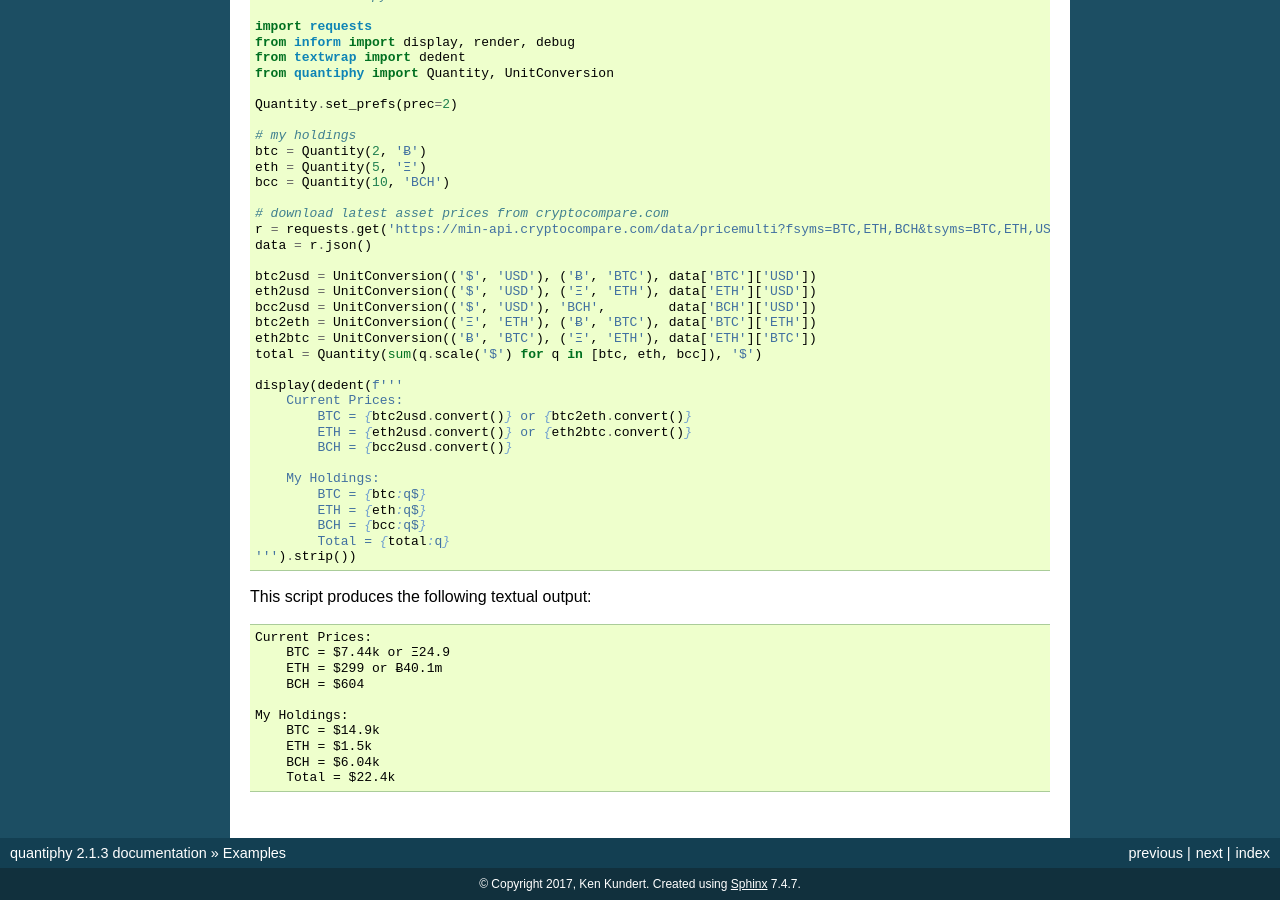
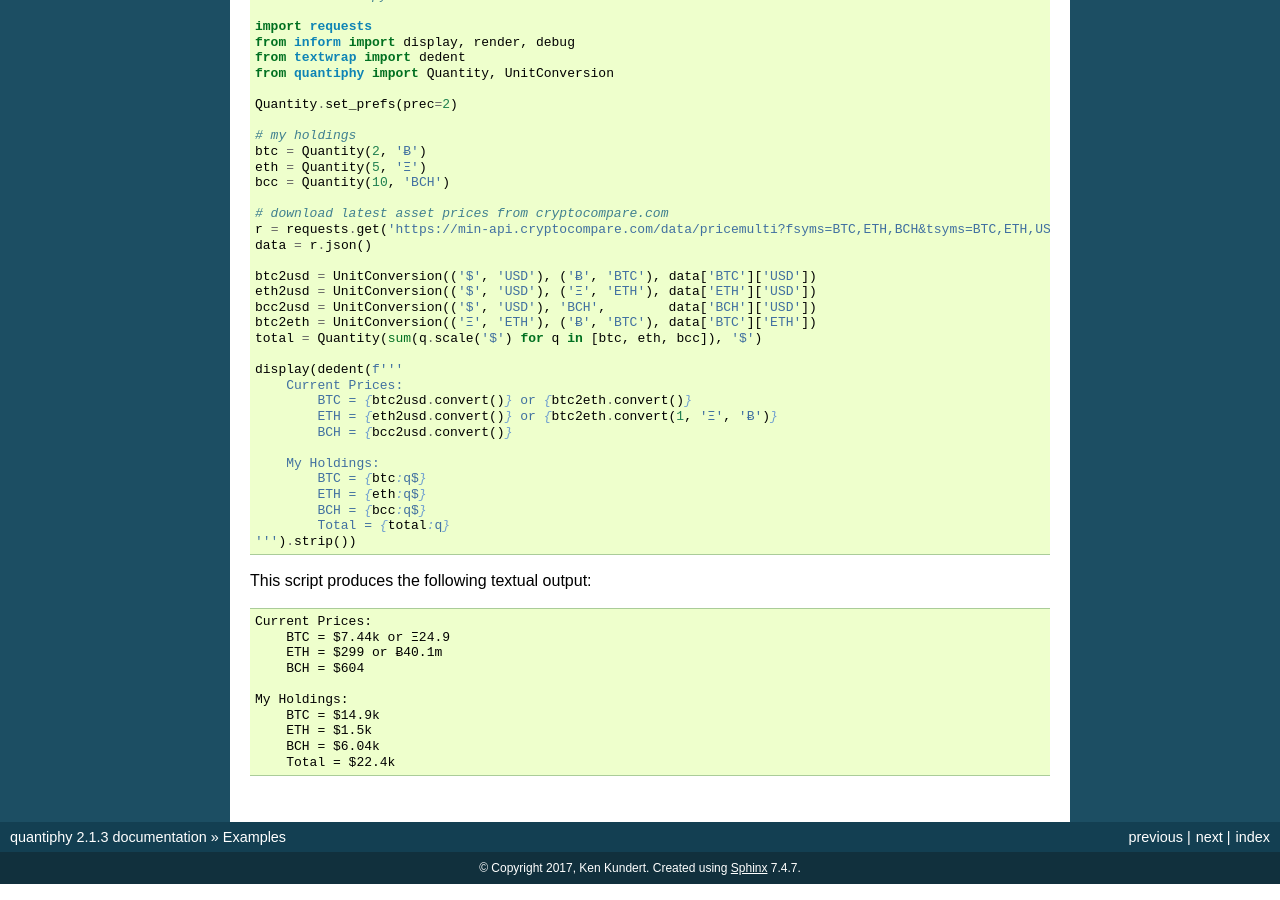
Before and after one commit to KenKundert/quantiphy, a Sphinx documentation site: the page built from doc/examples.rst, in a window 1280 px wide and 900 px high, scrolled down 8619 px. Built offline with Sphinx 7.4.7, drawn with Linux system fonts in a browser that asks for light colours.

Commit message:
Simply cryptocurrency example a bit.

```diff
--- a/doc/examples.rst
+++ b/doc/examples.rst
@@ -571,13 +571,12 @@ This example demonstrates use of *UnitConversion*.
     eth2usd = UnitConversion(('$', 'USD'), ('Ξ', 'ETH'), data['ETH']['USD'])
     bcc2usd = UnitConversion(('$', 'USD'), 'BCH',        data['BCH']['USD'])
     btc2eth = UnitConversion(('Ξ', 'ETH'), ('Ƀ', 'BTC'), data['BTC']['ETH'])
-    eth2btc = UnitConversion(('Ƀ', 'BTC'), ('Ξ', 'ETH'), data['ETH']['BTC'])
     total = Quantity(sum(q.scale('$') for q in [btc, eth, bcc]), '$')
 
     display(dedent(f'''
         Current Prices:
             BTC = {btc2usd.convert()} or {btc2eth.convert()}
-            ETH = {eth2usd.convert()} or {eth2btc.convert()}
+            ETH = {eth2usd.convert()} or {btc2eth.convert(1, 'Ξ', 'Ƀ')}
             BCH = {bcc2usd.convert()}
 
         My Holdings:
```
